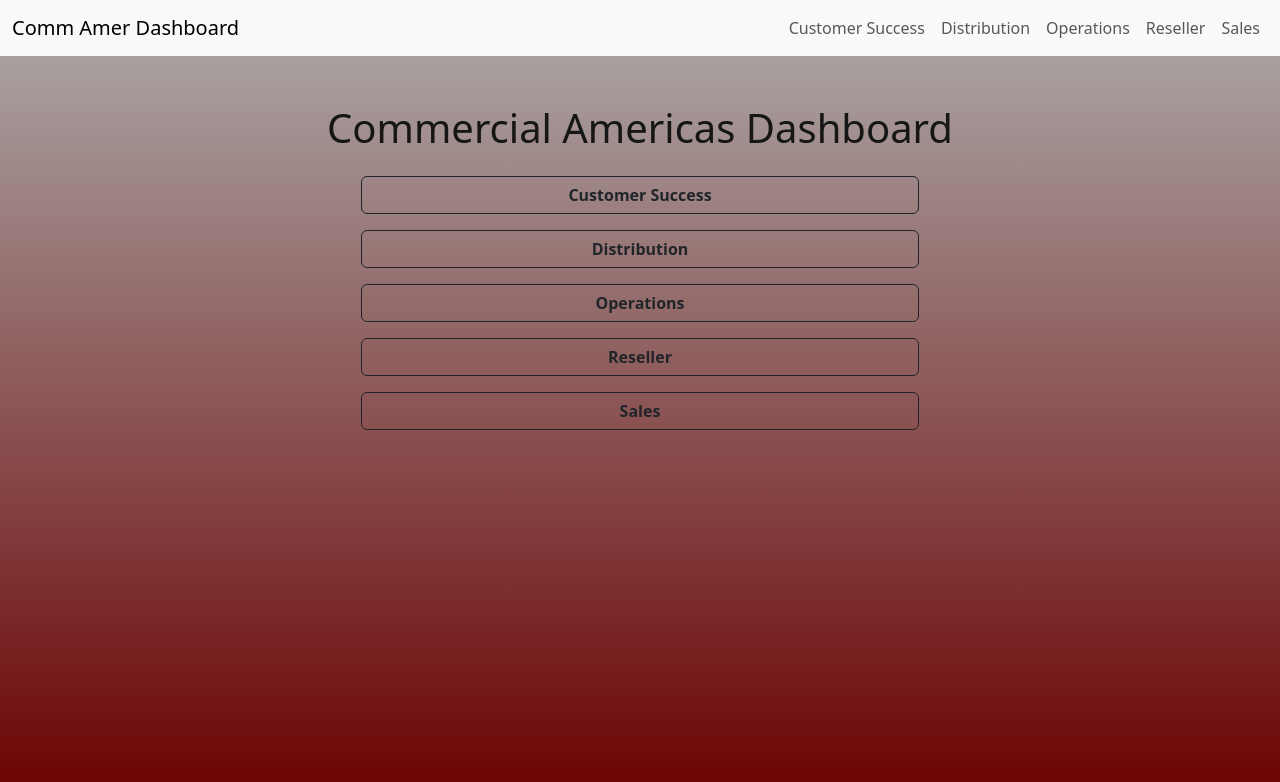
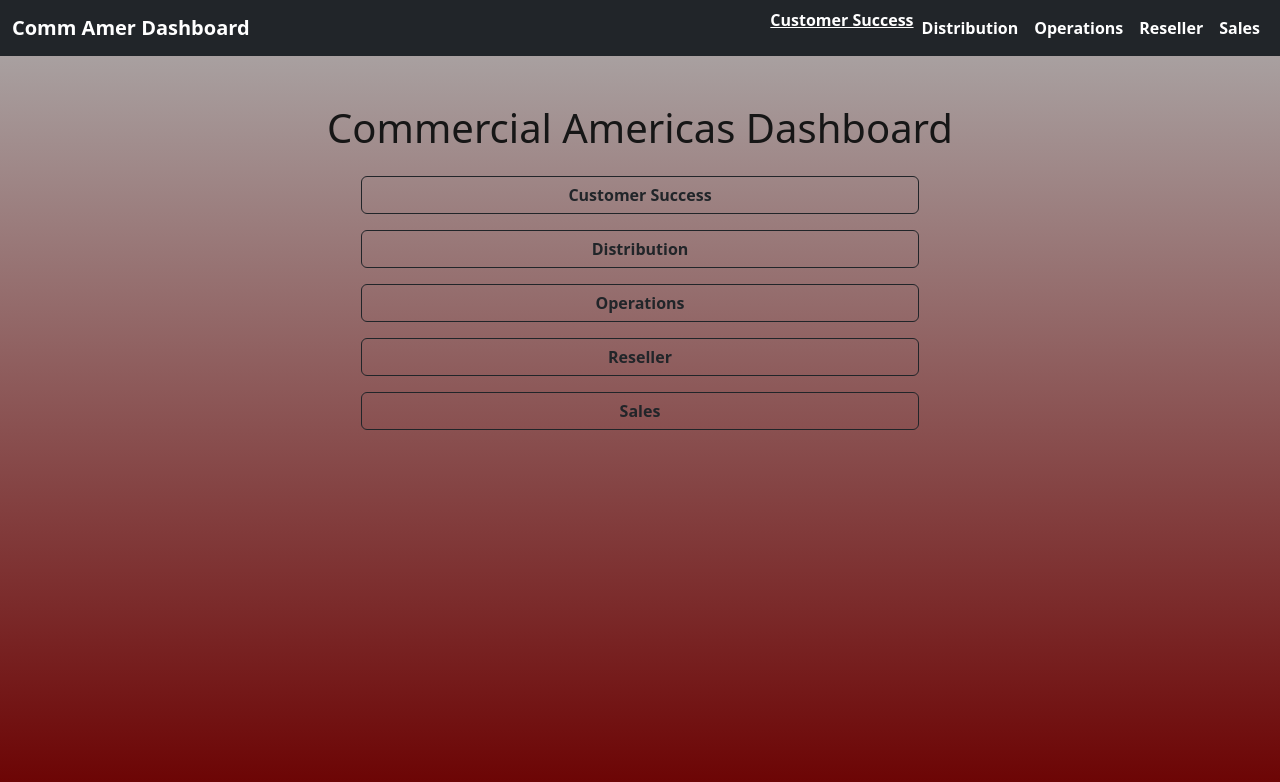
Before and after one commit to hicks08805/comm-amer-dashboard, a React (Create React App) app: page / in a window 1280 px wide. Shown: the top 782 px of the page. Built offline with nearby package versions, Linux system fonts and the light colour scheme.

Commit message:
updating font navbar to white

```diff
--- a/src/App.js
+++ b/src/App.js
@@ -56,9 +56,9 @@ function OperationsLayout() {
 
 function Navbar() {
   return (
-    <nav className="navbar navbar-expand-lg navbar-light bg-light">
+    <nav className="navbar navbar-expand-lg navbar-dark bg-dark">
       <div className="container-fluid">
-        <Link className="navbar-brand" to="/">Comm Amer Dashboard</Link>
+        <Link className="navbar-brand fw-bold text-white" to="/">Comm Amer Dashboard</Link>
         <button
           className="navbar-toggler"
           type="button"
@@ -73,19 +73,19 @@ function Navbar() {
         <div className="collapse navbar-collapse" id="navbarNav">
           <ul className="navbar-nav ms-auto">
             <li className="nav-item">
-              <Link className="nav-link" to="/page1">Customer Success</Link>
+              <Link className="nav-lin fw-bold text-white" to="/page1">Customer Success</Link>
             </li>
             <li className="nav-item">
-              <Link className="nav-link" to="/page2">Distribution</Link>
+              <Link className="nav-link fw-bold text-white" to="/page2">Distribution</Link>
             </li>
             <li className="nav-item">
-              <Link className="nav-link" to="/page3">Operations</Link>
+              <Link className="nav-link fw-bold text-white" to="/page3">Operations</Link>
             </li>
             <li className="nav-item">
-              <Link className="nav-link" to="/page4">Reseller</Link>
+              <Link className="nav-link fw-bold text-white" to="/page4">Reseller</Link>
             </li>
             <li className="nav-item">
-              <Link className="nav-link" to="/page5">Sales</Link>
+              <Link className="nav-link fw-bold text-white" to="/page5">Sales</Link>
             </li>
           </ul>
         </div>
```
